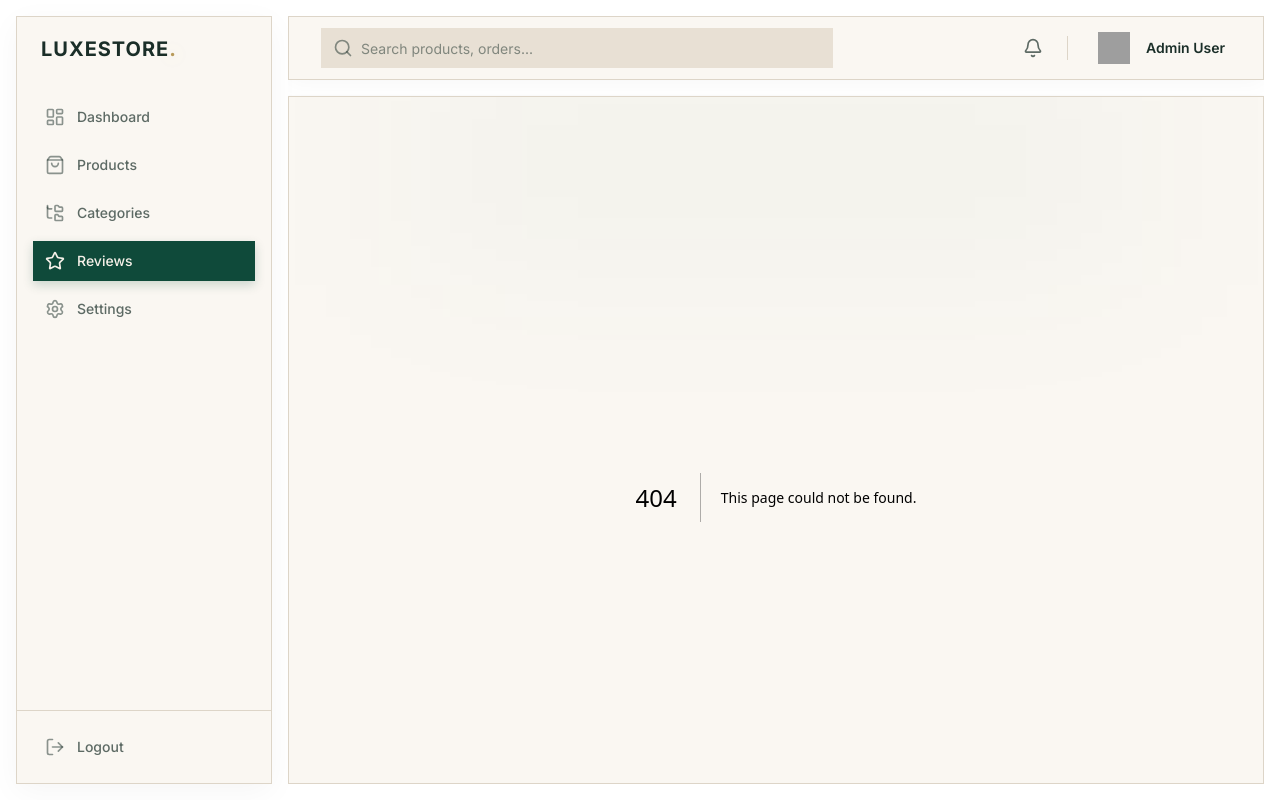
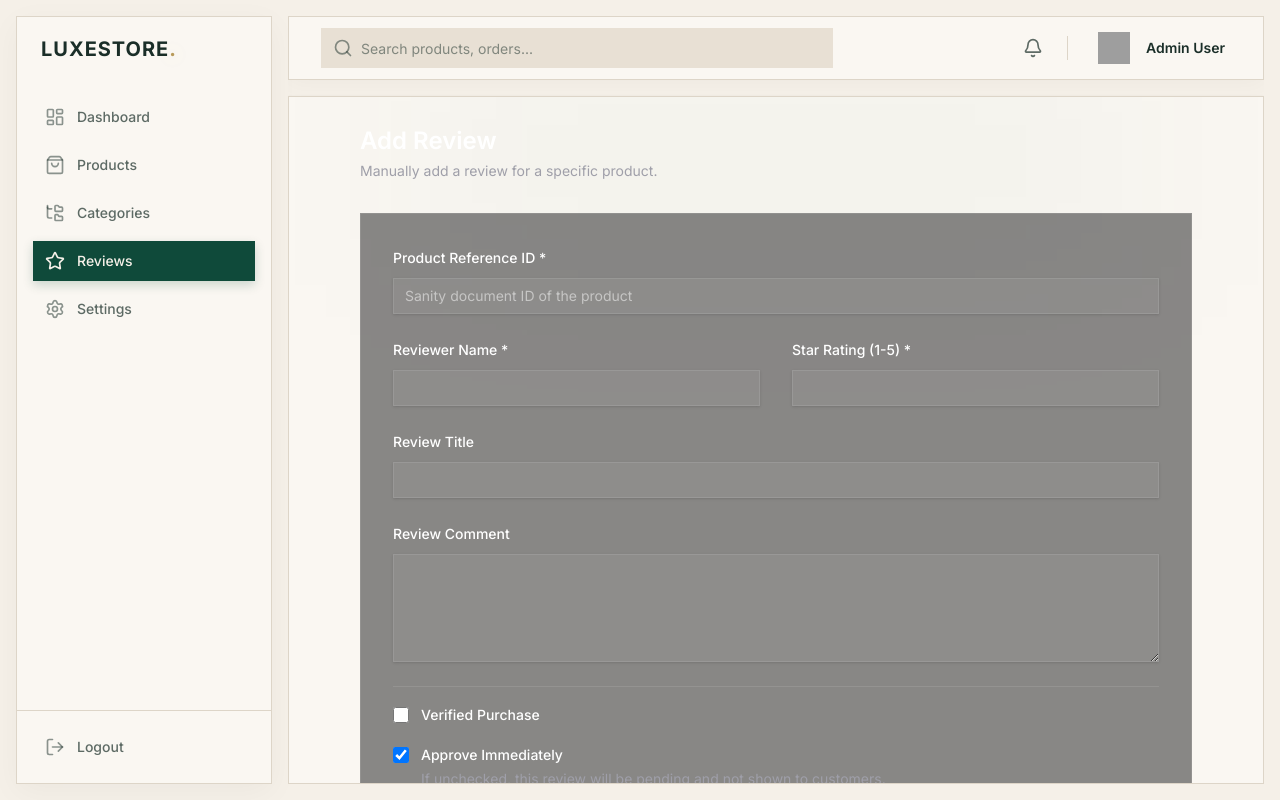
Before and after one commit to UNITY-11/whatsapp-ecomers-template, a Next.js app in the folder apps/admin/: page /reviews/add in a window 1280 px wide. Before the commit this address had no page. Built offline with nearby package versions, Linux system fonts and the light colour scheme; grey boxes are pictures that could not be loaded.

Commit message:
feat(admin): scaffold reviews feature module

```diff
--- /dev/null
+++ b/apps/admin/app/reviews/add/page.tsx
@@ -0,0 +1,81 @@
+export default function AddReviewPage() {
+  return (
+    <div className="p-8 max-w-4xl mx-auto pb-24">
+      <div className="mb-8">
+        <h1 className="text-2xl font-semibold leading-6 text-white">Add Review</h1>
+        <p className="mt-2 text-sm text-zinc-400">
+          Manually add a review for a specific product.
+        </p>
+      </div>
+
+      <form className="space-y-10 bg-zinc-900/50 border border-white/10 rounded-none p-8">
+        <div className="grid grid-cols-1 gap-y-6 sm:grid-cols-2 sm:gap-x-8">
+
+          <div className="sm:col-span-2">
+            <label htmlFor="product" className="block text-sm font-medium leading-6 text-white">Product Reference ID *</label>
+            <div className="mt-2">
+              <input type="text" name="product" id="product" required placeholder="Sanity document ID of the product" className="block w-full rounded-none border-0 bg-white/5 py-1.5 text-white shadow-sm ring-1 ring-inset ring-white/10 focus:ring-2 focus:ring-inset focus:ring-emerald-500 sm:text-sm sm:leading-6 px-3" />
+            </div>
+          </div>
+
+          <div>
+            <label htmlFor="userName" className="block text-sm font-medium leading-6 text-white">Reviewer Name *</label>
+            <div className="mt-2">
+              <input type="text" name="userName" id="userName" required className="block w-full rounded-none border-0 bg-white/5 py-1.5 text-white shadow-sm ring-1 ring-inset ring-white/10 focus:ring-2 focus:ring-inset focus:ring-emerald-500 sm:text-sm sm:leading-6 px-3" />
+            </div>
+          </div>
+
+          <div>
+            <label htmlFor="rating" className="block text-sm font-medium leading-6 text-white">Star Rating (1-5) *</label>
+            <div className="mt-2">
+              <input type="number" min="1" max="5" name="rating" id="rating" required className="block w-full rounded-none border-0 bg-white/5 py-1.5 text-white shadow-sm ring-1 ring-inset ring-white/10 focus:ring-2 focus:ring-inset focus:ring-emerald-500 sm:text-sm sm:leading-6 px-3" />
+            </div>
+          </div>
+
+          <div className="sm:col-span-2">
+            <label htmlFor="title" className="block text-sm font-medium leading-6 text-white">Review Title</label>
+            <div className="mt-2">
+              <input type="text" name="title" id="title" className="block w-full rounded-none border-0 bg-white/5 py-1.5 text-white shadow-sm ring-1 ring-inset ring-white/10 focus:ring-2 focus:ring-inset focus:ring-emerald-500 sm:text-sm sm:leading-6 px-3" />
+            </div>
+          </div>
+
+          <div className="sm:col-span-2">
+            <label htmlFor="comment" className="block text-sm font-medium leading-6 text-white">Review Comment</label>
+            <div className="mt-2">
+              <textarea id="comment" name="comment" rows={4} className="block w-full rounded-none border-0 bg-white/5 py-1.5 text-white shadow-sm ring-1 ring-inset ring-white/10 focus:ring-2 focus:ring-inset focus:ring-emerald-500 sm:text-sm sm:leading-6 px-3"></textarea>
+            </div>
+          </div>
+
+          <div className="flex flex-col justify-center space-y-4 pt-4 sm:col-span-2 border-t border-white/10">
+            <div className="relative flex items-start">
+              <div className="flex h-6 items-center">
+                <input id="verified" name="verified" type="checkbox" className="h-4 w-4 rounded border-white/10 bg-white/5 text-emerald-500 focus:ring-emerald-500 focus:ring-offset-zinc-900" />
+              </div>
+              <div className="ml-3 text-sm leading-6">
+                <label htmlFor="verified" className="font-medium text-white">Verified Purchase</label>
+              </div>
+            </div>
+
+            <div className="relative flex items-start">
+              <div className="flex h-6 items-center">
+                <input id="approved" name="approved" type="checkbox" defaultChecked className="h-4 w-4 rounded border-white/10 bg-white/5 text-emerald-500 focus:ring-emerald-500 focus:ring-offset-zinc-900" />
+              </div>
+              <div className="ml-3 text-sm leading-6">
+                <label htmlFor="approved" className="font-medium text-white">Approve Immediately</label>
+                <p className="text-zinc-400">If unchecked, this review will be pending and not shown to customers.</p>
+              </div>
+            </div>
+          </div>
+
+        </div>
+
+        <div className="flex justify-end gap-x-4 border-t border-white/10 pt-6">
+          <button type="button" className="text-sm font-semibold leading-6 text-white hover:text-zinc-300">Cancel</button>
+          <button type="submit" disabled className="rounded-none bg-emerald-500 px-8 py-2.5 text-sm font-semibold text-white shadow-sm hover:bg-emerald-400 focus-visible:outline focus-visible:outline-2 focus-visible:outline-offset-2 focus-visible:outline-emerald-500 disabled:opacity-50 disabled:cursor-not-allowed transition-colors">
+            Save Review
+          </button>
+        </div>
+      </form>
+    </div>
+  );
+}
--- /dev/null
+++ b/apps/admin/app/reviews/page.tsx
@@ -0,0 +1,89 @@
+import { Plus } from "lucide-react";
+import Link from "next/link";
+import { sanityClient } from "../../lib/sanity";
+
+export const dynamic = "force-dynamic";
+
+export default async function ReviewsPage() {
+  let reviews = [];
+  try {
+    if (sanityClient.config().projectId !== "placeholder") {
+      reviews = await sanityClient.fetch(`*[_type == "review"] | order(_createdAt desc) {
+        _id, userName, rating, title, approved, _createdAt,
+        "productName": product->name
+      }`);
+    }
+  } catch (error) {
+    console.error("Error fetching reviews:", error);
+  }
+
+  return (
+    <div className="p-8">
+      <div className="sm:flex sm:items-center">
+        <div className="sm:flex-auto">
+          <h1 className="text-2xl font-semibold leading-6 text-white">Reviews</h1>
+          <p className="mt-2 text-sm text-zinc-400">
+            Manage all customer reviews. Approve them to display on the public storefront.
+          </p>
+        </div>
+        <div className="mt-4 sm:ml-16 sm:mt-0 sm:flex-none">
+          <Link
+            href="/reviews/add"
+            className="flex items-center gap-2 rounded-none bg-emerald-500 px-3 py-2 text-center text-sm font-semibold text-white shadow-sm hover:bg-emerald-400 focus-visible:outline focus-visible:outline-2 focus-visible:outline-offset-2 focus-visible:outline-emerald-500 transition-colors"
+          >
+            <Plus className="h-4 w-4" />
+            Add review
+          </Link>
+        </div>
+      </div>
+      <div className="mt-8 flow-root">
+        <div className="-mx-4 -my-2 overflow-x-auto sm:-mx-6 lg:-mx-8">
+          <div className="inline-block min-w-full py-2 align-middle sm:px-6 lg:px-8">
+            <div className="overflow-hidden shadow ring-1 ring-white/10 sm:rounded-none">
+              <table className="min-w-full divide-y divide-white/10">
+                <thead className="bg-zinc-900">
+                  <tr>
+                    <th scope="col" className="py-3.5 pl-4 pr-3 text-left text-sm font-semibold text-white sm:pl-6">Product</th>
+                    <th scope="col" className="px-3 py-3.5 text-left text-sm font-semibold text-white">User</th>
+                    <th scope="col" className="px-3 py-3.5 text-left text-sm font-semibold text-white">Rating</th>
+                    <th scope="col" className="px-3 py-3.5 text-left text-sm font-semibold text-white">Status</th>
+                  </tr>
+                </thead>
+                <tbody className="divide-y divide-white/10 bg-zinc-950">
+                  {reviews.length === 0 ? (
+                    <tr>
+                      <td colSpan={4} className="py-10 text-center text-sm text-zinc-500">
+                        {sanityClient.config().projectId === "placeholder"
+                          ? "Database not connected. Add your NEXT_PUBLIC_SANITY_PROJECT_ID to .env.local"
+                          : "No reviews found."}
+                      </td>
+                    </tr>
+                  ) : (
+                    reviews.map((review: any) => (
+                      <tr key={review._id}>
+                        <td className="whitespace-nowrap py-4 pl-4 pr-3 text-sm font-medium text-white sm:pl-6">{review.productName || "Unknown Product"}</td>
+                        <td className="whitespace-nowrap px-3 py-4 text-sm text-zinc-300">{review.userName}</td>
+                        <td className="whitespace-nowrap px-3 py-4 text-sm text-emerald-400">
+                          {Array.from({ length: 5 }).map((_, i) => (
+                            <span key={i}>{i < review.rating ? "★" : "☆"}</span>
+                          ))}
+                        </td>
+                        <td className="whitespace-nowrap px-3 py-4 text-sm text-zinc-300">
+                          <span className={`inline-flex items-center rounded-none px-2 py-1 text-xs font-medium ring-1 ring-inset ${
+                            review.approved ? "bg-emerald-400/10 text-emerald-400 ring-emerald-400/20" : "bg-amber-400/10 text-amber-400 ring-amber-400/20"
+                          }`}>
+                            {review.approved ? "Approved" : "Pending"}
+                          </span>
+                        </td>
+                      </tr>
+                    ))
+                  )}
+                </tbody>
+              </table>
+            </div>
+          </div>
+        </div>
+      </div>
+    </div>
+  );
+}
```
